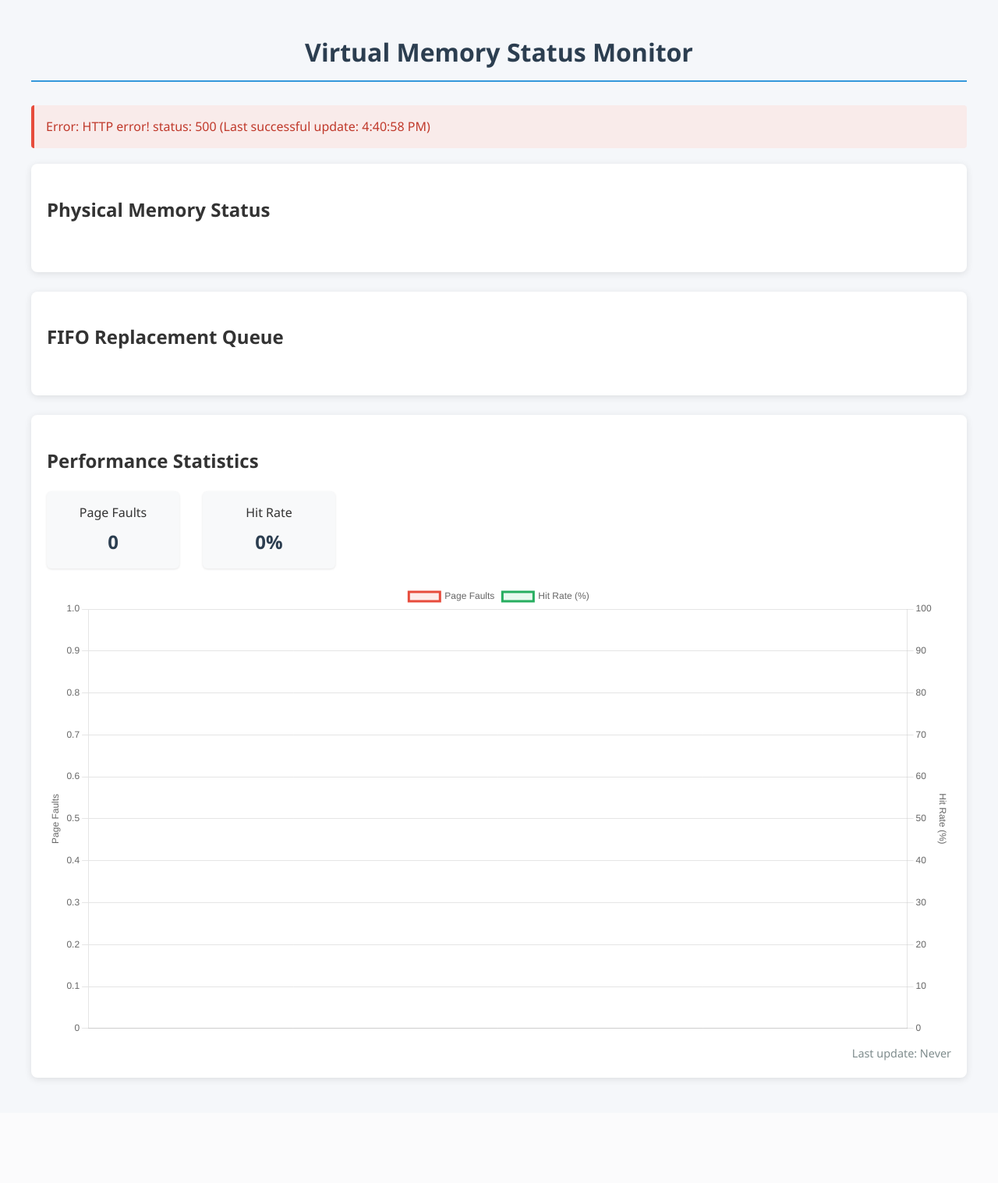
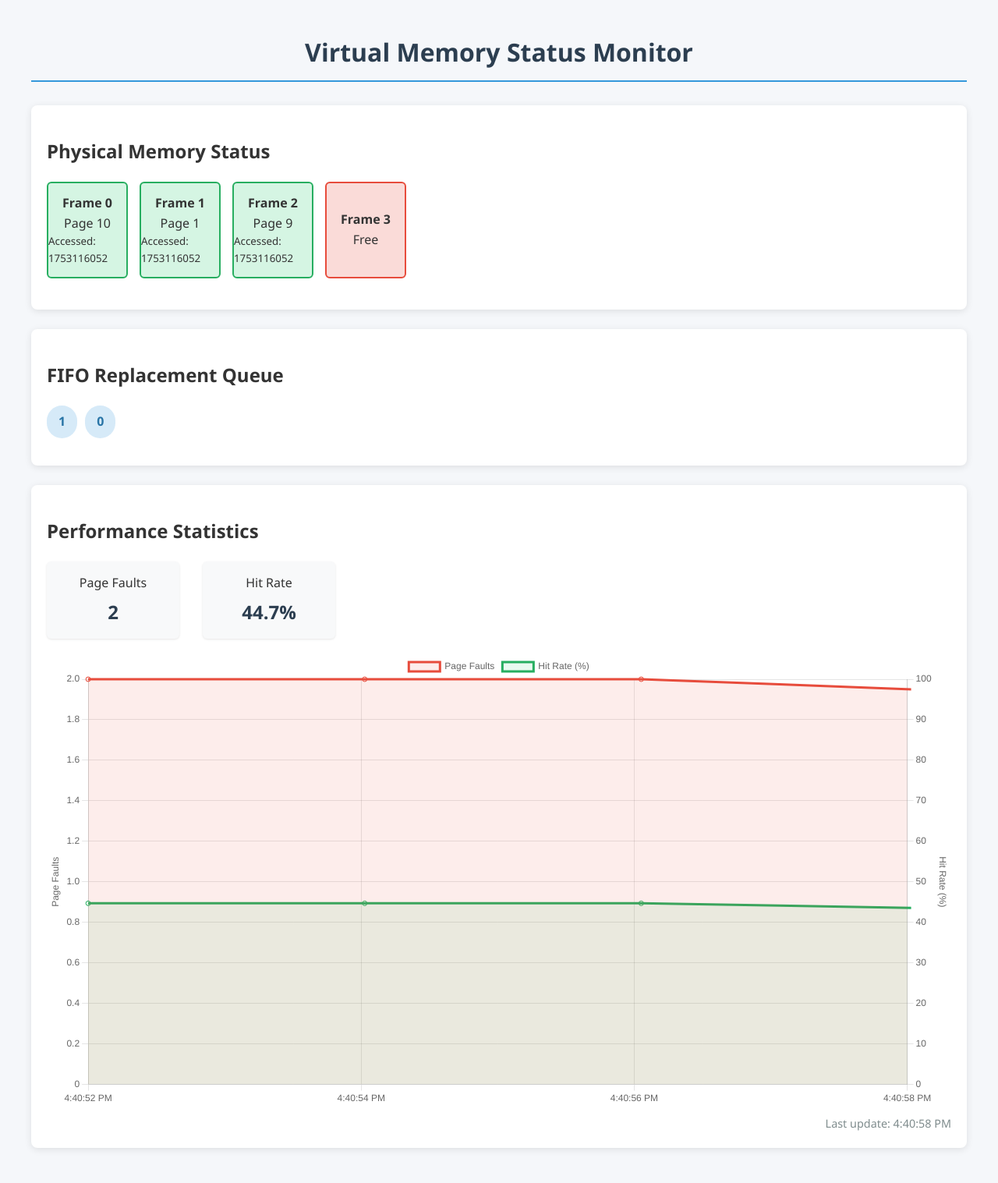
Before and after one commit to CheongYX/OS-project-Virtual-OS-Manager-Memory-Allocator-, a Flask app: page / in a window 1280 px wide. Shown: the whole page at 78% size. Before the commit the page ends 1387 px from the top, so only its background shows below. Run offline with Flask 3, Linux system fonts and the light colour scheme; data that the repository does not hold is empty.

Commit message:
refactor(frontend): overhaul data visualization logic
1. Data Layer:
- Added dual-format support for API responses
  - Type A: {current: {physical_memory, stats}, history}
  - Type B: {physical_memory, stats, fifo_queue}
- Implemented response validation
- Added data type conversion (string → float)

2. Visualization:
- Fixed Chart.js update lifecycle
- Added data point limiting (max 15 points)
- Configured dual-axis scales properly

3. Error Handling:
- Maintain last valid state
- Enhanced error messages
- Added loading states

4. Debugging:
- Added request/response logging
- Included error tracing

```diff
--- a/server.py
+++ b/server.py
@@ -14,7 +14,7 @@ CONFIG = {
     "VM_MANAGER_PATH": os.path.join(os.path.dirname(__file__), 'bin', 'vm_manager'),
     "HISTORY_LENGTH": 15,
     "SIMULATION_DELAY": 0.5,
-    "USE_SIMULATION": False
+    "USE_SIMULATION": True
 }
 
 history = deque(maxlen=CONFIG['HISTORY_LENGTH'])
@@ -23,13 +23,17 @@ def simulate_real_time_data() -> Dict[str, Any]:
     import random
     return {
         "physical_memory": [
-            {"frame": i, "page": random.randint(1, 10) if i < 3 else -1,
-             "allocated": i < 3, "last_accessed": int(time.time())}
+            {
+                "frame": i,
+                "page": random.randint(1, 10) if i < 3 else -1,
+                "allocated": i < 3,
+                "last_accessed": int(time.time())
+            }
             for i in range(4)
         ],
         "fifo_queue": [random.randint(0, 3) for _ in range(2)],
         "stats": {
-            "page_faults": random.randint(5, 20),
+            "page_faults": random.randint(0, 20),
             "hit_rate": random.uniform(0.1, 0.9)
         },
         "timestamp": datetime.now().isoformat()
@@ -39,6 +43,7 @@ def get_memory_status() -> Dict[str, Any]:
     try:
         if CONFIG['USE_SIMULATION']:
             data = simulate_real_time_data()
+            app.logger.debug(f"模拟数据: {data}")
         else:
             if not os.path.exists(CONFIG['VM_MANAGER_PATH']):
                 raise FileNotFoundError(f"vm_manager not found at {CONFIG['VM_MANAGER_PATH']}")
@@ -49,12 +54,13 @@ def get_memory_status() -> Dict[str, Any]:
                 text=True,
                 timeout=10
             )
+
             if result.returncode != 0:
                 raise RuntimeError(f"vm_manager failed with code {result.returncode}: {result.stderr}")
             data = json.loads(result.stdout)
+            app.logger.debug(f"真实数据: {data}")
         data['timestamp'] = datetime.now().isoformat()
         history.append(data)
-
         return {
             "current": data,
             "history": list(history),
@@ -63,12 +69,10 @@ def get_memory_status() -> Dict[str, Any]:
                 "version": "1.0"
             }
         }
-    except json.JSONDecodeError as e:
-        app.logger.error(f"JSON解析失败: {str(e)}")
-        return {"error": "Invalid JSON output", "details": str(e)}, 500
     except Exception as e:
-        app.logger.error(f"获取内存状态失败: {str(e)}")
-        return {"error": str(e)}, 500
+        error_msg = f"获取内存状态失败: {str(e)}"
+        app.logger.error(error_msg)
+        return {"error": error_msg}
 
 @app.route('/')
 def index():
@@ -86,7 +90,7 @@ def api_status():
             "stats": raw_data.get("stats", {"page_faults": 0, "hit_rate": 0}),
             "timestamp": datetime.now().isoformat()
         }
-        return jsonify(response)
+        return jsonify(get_memory_status())
 
     except Exception as e:
         return jsonify({
@@ -109,3 +113,6 @@ if __name__ == '__main__':
         debug=True,
         use_reloader=True
     )
+
+print(type(simulate_real_time_data()))  # 应该输出 <class 'dict'>
+print(type(get_memory_status()))       # 应该输出 <class 'dict'>
--- a/templates/index.html
+++ b/templates/index.html
@@ -202,27 +202,31 @@
             }
         });
 
-        let lastData = null;
-        let updateInterval = 2000;
+        let lastValidData = null;
+        const updateInterval = 2000;
 
         async function updateVisualization() {
             try {
                 document.getElementById('loading').style.display = 'block';
                 document.getElementById('error').style.display = 'none';
 
-                const response = await fetch('/api/status?t=' + Date.now());
+                const response = await fetch(`/api/status?t=${Date.now()}`);
+                const responseData = await response.json();
 
-                if (!response.ok) {
-                    throw new Error(`HTTP error! status: ${response.status}`);
+                console.log("原始API数据:", responseData);
+                let data;
+                if (responseData.current) {
+                    data = responseData.current;
+                } else if (responseData.physical_memory) {
+                    data = responseData;
+                } else {
+                    throw new Error("无法识别的数据格式");
                 }
 
-                const data = await response.json();
-                if (!data || !data.physical_memory || !data.stats) {
-                    throw new Error("Invalid data format received from server");
-                }
+                console.log("处理后的数据:", data);
+
                 const memoryDiv = document.getElementById('physical-memory');
                 memoryDiv.innerHTML = '';
-
                 data.physical_memory.forEach(frame => {
                     const frameDiv = document.createElement('div');
                     frameDiv.className = `frame ${frame.allocated ? 'allocated' : 'free'}`;
@@ -233,9 +237,9 @@
                     `;
                     memoryDiv.appendChild(frameDiv);
                 });
+
                 const queueContainer = document.getElementById('fifo-queue');
                 queueContainer.innerHTML = '';
-
                 if (data.fifo_queue && data.fifo_queue.length > 0) {
                     data.fifo_queue.forEach(item => {
                         const queueItem = document.createElement('div');
@@ -246,38 +250,38 @@
                 } else {
                     queueContainer.innerHTML = '<div style="color:#7f8c8d">Queue is empty</div>';
                 }
+
                 document.getElementById('faults').textContent = data.stats.page_faults;
                 const hitRatePercent = (data.stats.hit_rate * 100).toFixed(1);
                 document.getElementById('hit-rate').textContent = `${hitRatePercent}%`;
+
                 const now = new Date();
-                const timeLabel = now.toLocaleTimeString();
+                chart.data.labels.push(now.toLocaleTimeString());
+                chart.data.datasets[0].data.push(data.stats.page_faults);
+                chart.data.datasets[1].data.push(parseFloat(hitRatePercent));
 
-                chart.data.labels.push(timeLabel);
-                chart.data.datasets[0].data.push(data.stats.page_faults);
-                chart.data.datasets[1].data.push(hitRatePercent);
                 if (chart.data.labels.length > 15) {
                     chart.data.labels.shift();
                     chart.data.datasets.forEach(dataset => dataset.data.shift());
                 }
 
                 chart.update();
-                lastData = data;
-                document.getElementById('last-update').textContent =
-                    `Last update: ${now.toLocaleTimeString()}`;
+                lastValidData = data;
+                document.getElementById('last-update').textContent = `Last update: ${now.toLocaleTimeString()}`;
 
             } catch (error) {
-                console.error('Error fetching data:', error);
+                console.error('数据获取失败:', error);
                 document.getElementById('error').textContent =
-                    `Error: ${error.message} (Last successful update: ${new Date().toLocaleTimeString()})`;
+                    `Error: ${error.message} (Last valid update: ${new Date().toLocaleTimeString()})`;
                 document.getElementById('error').style.display = 'block';
-                if (lastData) {
-                    document.getElementById('faults').textContent = lastData.stats.page_faults;
+
+                if (lastValidData) {
+                    document.getElementById('faults').textContent = lastValidData.stats.page_faults;
                     document.getElementById('hit-rate').textContent =
-                        `${(lastData.stats.hit_rate * 100).toFixed(1)}%`;
+                        `${(lastValidData.stats.hit_rate * 100).toFixed(1)}%`;
                 }
             } finally {
                 document.getElementById('loading').style.display = 'none';
-
                 setTimeout(updateVisualization, updateInterval);
             }
         }
```
